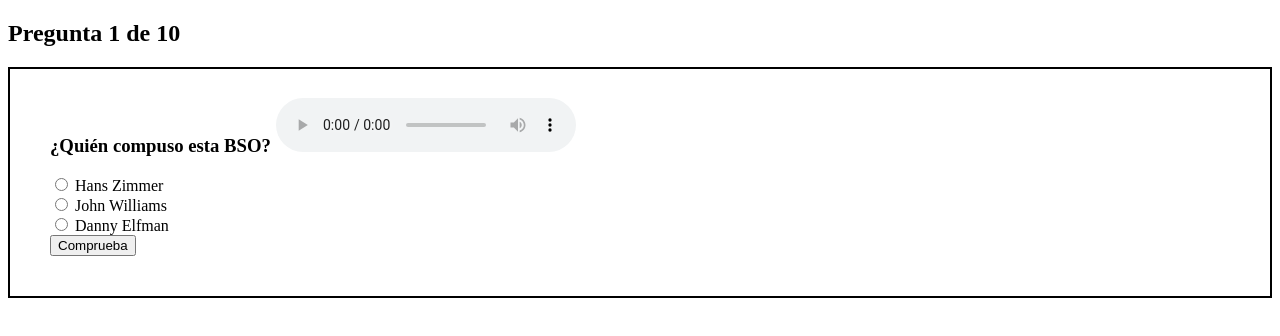
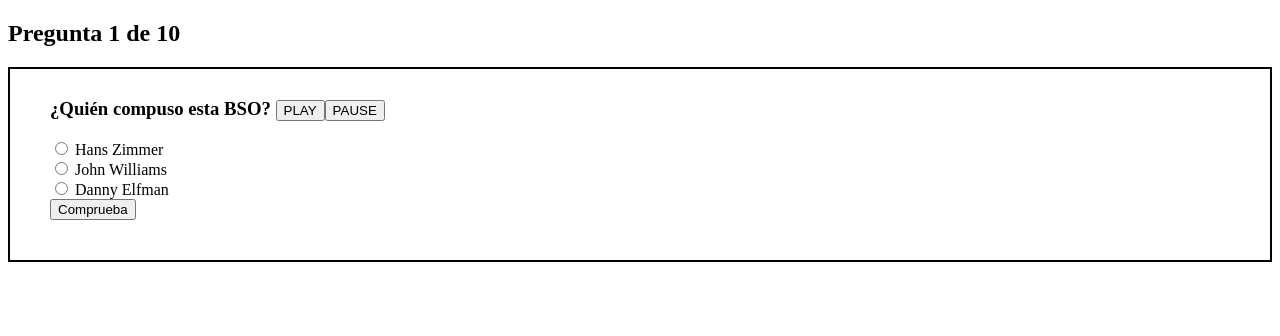
Before and after one commit to JacobCasado/TocalaOtraVezSam, a plain HTML site: page index.html in a window 1280 px wide. Drawn offline with Linux system fonts and the light colour scheme.

Commit message:
Convertida musica en botones

```diff
--- a/css/style.css
+++ b/css/style.css
@@ -2,3 +2,7 @@ div#quiz{
   border: #000000 2px solid;
   padding: 10px 40px 40px 40px;
 }
+
+audio {
+  display: none;
+}
--- a/js/quiz.js
+++ b/js/quiz.js
@@ -1,50 +1,136 @@
-var pos = 0, quiz, quiz_status, question, choice, choices, chA, chB, chC, correct = 0;
+var pos = 0,
+  quiz,
+  quiz_status,
+  question,
+  choice,
+  choices,
+  chA,
+  chB,
+  chC,
+  correct = 0;
+function playAudio() {
+  var x = document.getElementById("myAudio");
+  x.play();
+}
+function pauseAudio() {
+  var x = document.getElementById("myAudio");
+  x.pause();
+}
 var questions = [
-  ['¿Quién compuso esta BSO? <audio src="./MoviesClips/Batman89-theme.flac" controls></audio>', 'Hans Zimmer', 'John Williams', 'Danny Elfman', 'C'],
-  ['¿A qué película pertenece esta BSO? <audio src="./MoviesClips/BackToTheFuture-theme.flac" controls></audio>', 'Indiana Jones', 'Back To The Future', 'Jurassic Park', 'B'],
-  ['¿Qué BSO no pertenece a Basil Poledouris?', '<audio src="./MoviesClips/TotalRecall-theme.flac" controls></audio>', '<audio src="./MoviesClips/Conan-theme.flac" controls></audio>', '<audio src="./MoviesClips/Robocop-theme.flac" controls></audio>', 'A'],
-  ['¿De qué película es esta BSO? <audio src="./MoviesClips/RequiemForADream-theme.flac" controls></audio>', 'The Fountain', 'Memento', 'Requiem for a Dream', 'C'],
-  ['¿A quién pertenece esta BSO de Superman? <audio src="./MoviesClips/Superman10-theme.flac" controls></audio>', 'Hans Zimmer', 'John Williams', 'Alan Silvestri', 'A'],
-  ['¿Qué BSO no pertenece a Hans Zimmer?', '<audio src="./MoviesClips/PiratesOfCaribbean-theme.flac" controls></audio>', '<audio src="./MoviesClips/TheRock-theme.flac" controls></audio>', '<audio src="./MoviesClips/Terminator-theme.flac" controls></audio>', 'C'],
-  ['¿Quién es el compositor de esta BSO? <audio src="./MoviesClips/ThePinkPanther-theme.flac" controls></audio>', 'Henry Mancini', 'Nino Rota', 'Ennio Morricone', 'A'],
-  ['¿A qué película pertenece esta BSO? <audio src="./MoviesClips/KillBill-theme.flac" controls></audio>', 'Reservoir Dogs', 'Pull Fiction', 'Kill Bill', 'C'],
-  ['¿Qué BSO no pertenece a Ennio Morricone?', '<audio src="./MoviesClips/TheGodfather-theme.flac" controls></audio>', '<audio src="./MoviesClips/TheMission-theme.flac" controls></audio>', '<audio src="./MoviesClips/TheUntouchables-theme.flac" controls></audio>', 'A'],
-  ['¿Qué BSO pertenece a Star Wars?', '<audio src="./MoviesClips/ET-theme.flac" controls></audio>', '<audio src="./MoviesClips/Superman70-theme.flac" controls></audio>', '<audio src="./MoviesClips/StarWars-theme.flac" controls></audio>', 'C']
+  [
+    '¿Quién compuso esta BSO? <audio id= "myAudio" src="./MoviesClips/Batman89-theme.flac" controls></audio><button onclick= "playAudio()" type= "button" >PLAY</button><button onclick="pauseAudio()" type="button">PAUSE</button>',
+    "Hans Zimmer",
+    "John Williams",
+    "Danny Elfman",
+    "C"
+  ],
+  [
+    '¿A qué película pertenece esta BSO? <audio id= "myAudio" src="./MoviesClips/BackToTheFuture-theme.flac" controls></audio></audio><button onclick= "playAudio()" type= "button" >PLAY</button><button onclick="pauseAudio()" type="button">PAUSE</button>',
+    "Indiana Jones",
+    "Back To The Future",
+    "Jurassic Park",
+    "B"
+  ],
+  [
+    "¿Qué BSO no pertenece a Basil Poledouris?",
+    '<audio  id= "myAudio" src="./MoviesClips/TotalRecall-theme.flac" controls></audio></audio><button onclick= "playAudio()" type= "button" >PLAY</button><button onclick="pauseAudio()" type="button">PAUSE</button>',
+    '<audio id= "myAudio" src="./MoviesClips/Conan-theme.flac" controls></audio></audio><button onclick= "playAudio()" type= "button" >PLAY</button><button onclick="pauseAudio()" type="button">PAUSE</button>',
+    '<audio id= "myAudio" src="./MoviesClips/Robocop-theme.flac" controls></audio></audio><button onclick= "playAudio()" type= "button" >PLAY</button><button onclick="pauseAudio()" type="button">PAUSE</button>',
+    "A"
+  ],
+  [
+    '¿De qué película es esta BSO? <audio id= "myAudio" src="./MoviesClips/RequiemForADream-theme.flac" controls></audio></audio><button onclick= "playAudio()" type= "button" >PLAY</button><button onclick="pauseAudio()" type="button">PAUSE</button>',
+    "The Fountain",
+    "Memento",
+    "Requiem for a Dream",
+    "C"
+  ],
+  [
+    '¿A quién pertenece esta BSO de Superman? <audio id= "myAudio" src="./MoviesClips/Superman10-theme.flac" controls></audio></audio><button onclick= "playAudio()" type= "button" >PLAY</button><button onclick="pauseAudio()" type="button">PAUSE</button>',
+    "Hans Zimmer",
+    "John Williams",
+    "Alan Silvestri",
+    "A"
+  ],
+  [
+    "¿Qué BSO no pertenece a Hans Zimmer?",
+    '<audio id= "myAudio" src="./MoviesClips/PiratesOfCaribbean-theme.flac" controls></audio></audio><button onclick= "playAudio()" type= "button" >PLAY</button><button onclick="pauseAudio()" type="button">PAUSE</button>',
+    '<audio id= "myAudio" src="./MoviesClips/TheRock-theme.flac" controls></audio></audio><button onclick= "playAudio()" type= "button" >PLAY</button><button onclick="pauseAudio()" type="button">PAUSE</button>',
+    '<audio id= "myAudio" src="./MoviesClips/Terminator-theme.flac" controls></audio></audio><button onclick= "playAudio()" type= "button" >PLAY</button><button onclick="pauseAudio()" type="button">PAUSE</button>',
+    "C"
+  ],
+  [
+    '¿Quién es el compositor de esta BSO? <audio id= "myAudio" src="./MoviesClips/ThePinkPanther-theme.flac" controls></audio></audio><button onclick= "playAudio()" type= "button" >PLAY</button><button onclick="pauseAudio()" type="button">PAUSE</button>',
+    "Henry Mancini",
+    "Nino Rota",
+    "Ennio Morricone",
+    "A"
+  ],
+  [
+    '¿A qué película pertenece esta BSO? <audio id= "myAudio" src="./MoviesClips/KillBill-theme.flac" controls></audio></audio><button onclick= "playAudio()" type= "button" >PLAY</button><button onclick="pauseAudio()" type="button">PAUSE</button>',
+    "Reservoir Dogs",
+    "Pull Fiction",
+    "Kill Bill",
+    "C"
+  ],
+  [
+    "¿Qué BSO no pertenece a Ennio Morricone?",
+    '<audio id= "myAudio" src="./MoviesClips/TheGodfather-theme.flac" controls></audio></audio><button onclick= "playAudio()" type= "button" >PLAY</button><button onclick="pauseAudio()" type="button">PAUSE</button>',
+    '<audio id= "myAudio" src="./MoviesClips/TheMission-theme.flac" controls></audio></audio><button onclick= "playAudio()" type= "button" >PLAY</button><button onclick="pauseAudio()" type="button">PAUSE</button>',
+    '<audio id= "myAudio" src="./MoviesClips/TheUntouchables-theme.flac" controls></audio></audio><button onclick= "playAudio()" type= "button" >PLAY</button><button onclick="pauseAudio()" type="button">PAUSE</button>',
+    "A"
+  ],
+  [
+    "¿Qué BSO pertenece a Star Wars?",
+    '<audio id= "myAudio" src="./MoviesClips/ET-theme.flac" controls></audio></audio><button onclick= "playAudio()" type= "button" >PLAY</button><button onclick="pauseAudio()" type="button">PAUSE</button>',
+    '<audio id= "myAudio" src="./MoviesClips/Superman70-theme.flac" controls></audio></audio><button onclick= "playAudio()" type= "button" >PLAY</button><button onclick="pauseAudio()" type="button">PAUSE</button>',
+    '<audio id= "myAudio" src="./MoviesClips/StarWars-theme.flac" controls></audio></audio><button onclick= "playAudio()" type= "button" >PLAY</button><button onclick="pauseAudio()" type="button">PAUSE</button>',
+    "C"
+  ]
 ];
-function _(x){
+function _(x) {
   return document.getElementById(x);
 }
-function renderQuestion(){
+function renderQuestion() {
   quiz = _("quiz");
-  if(pos >= questions.length){
-    quiz.innerHTML = "<h2>Has tenido " + correct + " de " + questions.length + " respuestas correctas</h2>";
+  if (pos >= questions.length) {
+    quiz.innerHTML =
+      "<h2>Has tenido " +
+      correct +
+      " de " +
+      questions.length +
+      " respuestas correctas</h2>";
     _("quiz_status").innerHTML = "¡¡¡Quiz Completado!!!";
     pos = 0;
     correct = 0;
     return false;
   }
-  _("quiz_status").innerHTML = "Pregunta " + (pos + 1) + " de " + questions.length;
+  _("quiz_status").innerHTML =
+    "Pregunta " + (pos + 1) + " de " + questions.length;
   question = questions[pos][0];
   chA = questions[pos][1];
   chB = questions[pos][2];
   chC = questions[pos][3];
   quiz.innerHTML = "<h3>" + question + "</h3>";
-  quiz.innerHTML += "<input type= 'radio' name = 'choices' value = 'A'> " + chA + "<br>";
-  quiz.innerHTML += "<input type= 'radio' name = 'choices' value = 'B'> " + chB + "<br>";
-  quiz.innerHTML += "<input type= 'radio' name = 'choices' value = 'C'> " + chC + "<br>";
+  quiz.innerHTML +=
+    "<input type= 'radio' name = 'choices' value = 'A'> " + chA + "<br>";
+  quiz.innerHTML +=
+    "<input type= 'radio' name = 'choices' value = 'B'> " + chB + "<br>";
+  quiz.innerHTML +=
+    "<input type= 'radio' name = 'choices' value = 'C'> " + chC + "<br>";
   quiz.innerHTML += "<button onclick = 'checkAnswer()'>Comprueba</button>";
 }
-function checkAnswer(){
+function checkAnswer() {
   choices = document.getElementsByName("choices");
-  for(var i = 0; i < choices.length; i++){
-    if(choices[i].checked){
+  for (var i = 0; i < choices.length; i++) {
+    if (choices[i].checked) {
       choice = choices[i].value;
     }
   }
-  if(choice == questions[pos][4]){
+  if (choice == questions[pos][4]) {
     correct++;
   }
   pos++;
   renderQuestion();
 }
-window.addEventListener('load', renderQuestion, false);
+window.addEventListener("load", renderQuestion, false);
```
